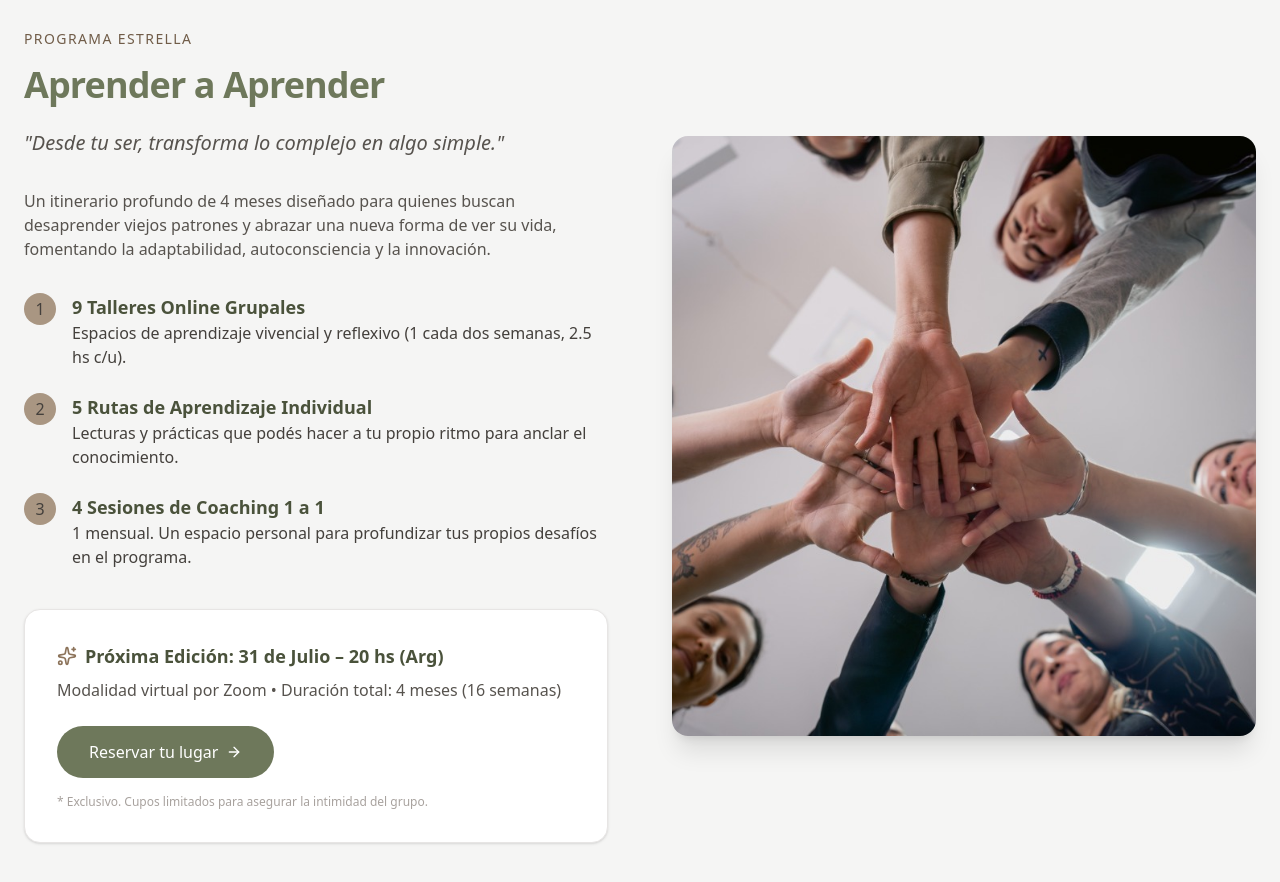
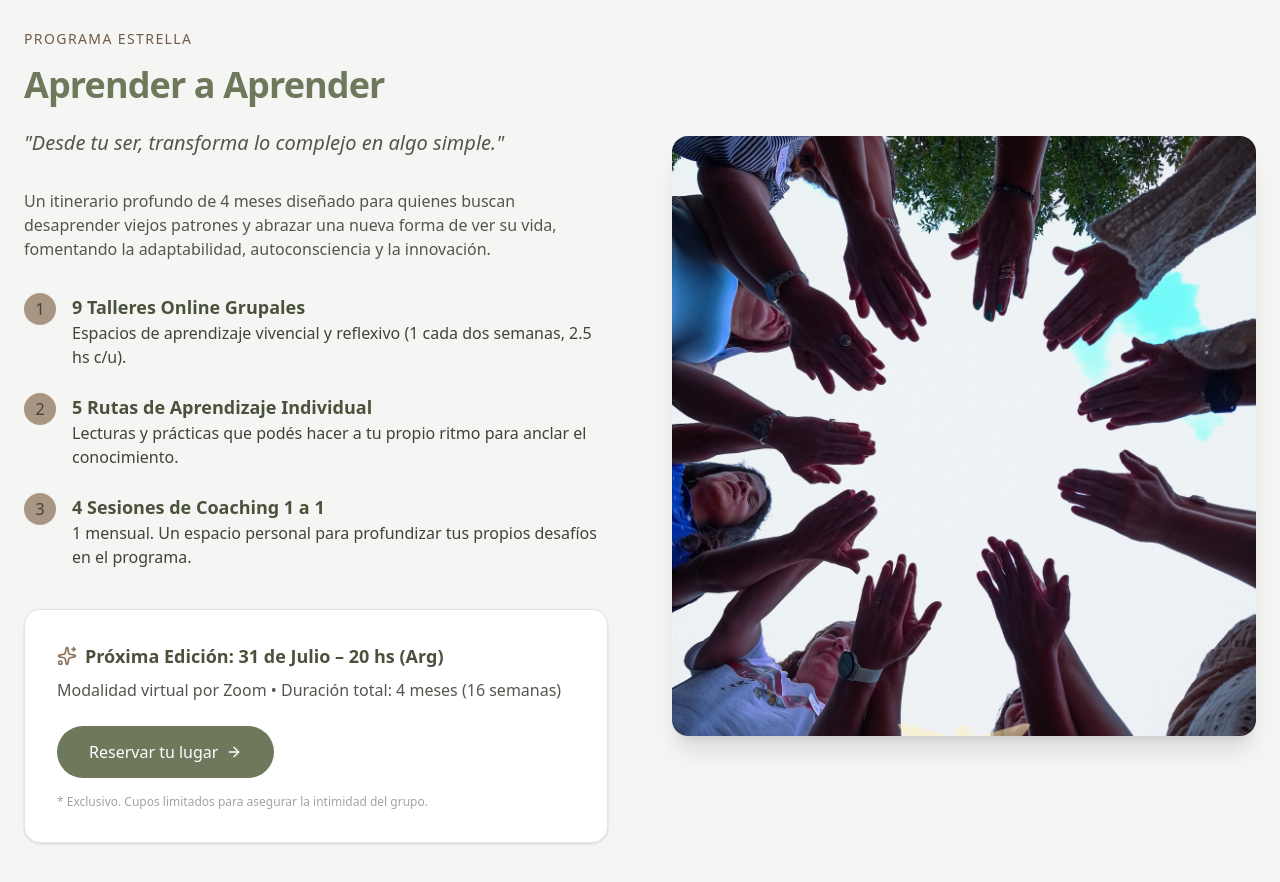
Before and after one commit to ProgWBVSG/Erika-Rios-Web, a Next.js app: page / in a window 1280 px wide. Shown: the part 2620-3502 px from the top of the page. Built offline with nearby package versions, Linux system fonts and the light colour scheme; no server answers; the database is empty.

Commit message:
feat: cambiar foto aprender a aprender por FotoAprenderAAprender.jpeg

```diff
--- a/src/app/page.tsx
+++ b/src/app/page.tsx
@@ -299,7 +299,7 @@ export default function Home() {
 
           <div className="relative h-[600px] rounded-2xl overflow-hidden shadow-xl">
             <Image
-              src="/images/aprender_img.jpg"
+              src="/images/FotoAprenderAAprender.jpeg"
               alt="Taller Aprender a Aprender"
               fill
               className="object-cover"
--- a/src/app/programas/page.tsx
+++ b/src/app/programas/page.tsx
@@ -73,7 +73,7 @@ export default function ProgramasPage() {
                                 <span className="text-stone-400 font-medium tracking-widest uppercase">Fotografía Aprender</span>
                             </div>
                             <Image
-                                src="/images/aprender_img.jpg"
+                                src="/images/FotoAprenderAAprender.jpeg"
                                 alt="Aprender a Aprender"
                                 fill
                                 className="object-cover"
```
Also changed, not shown: public/images/FotoAprenderAAprender.jpeg (added).
